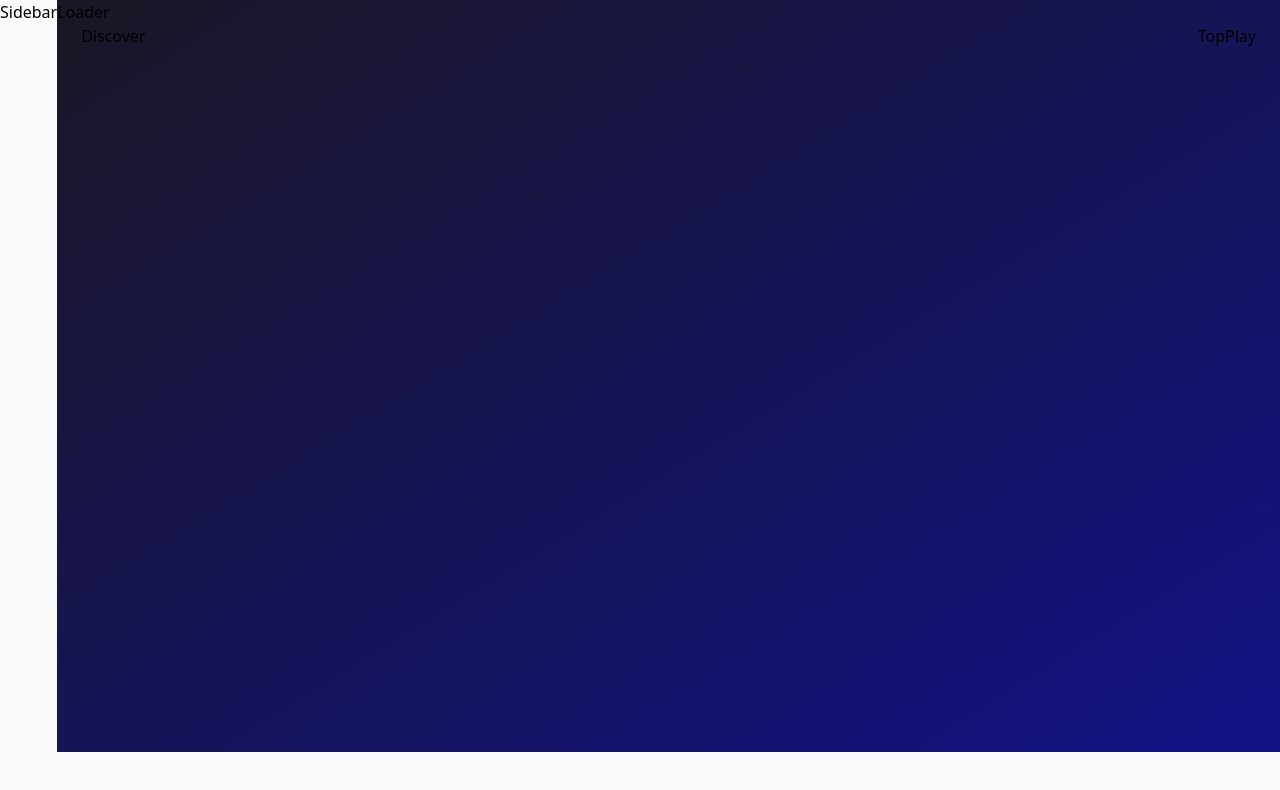
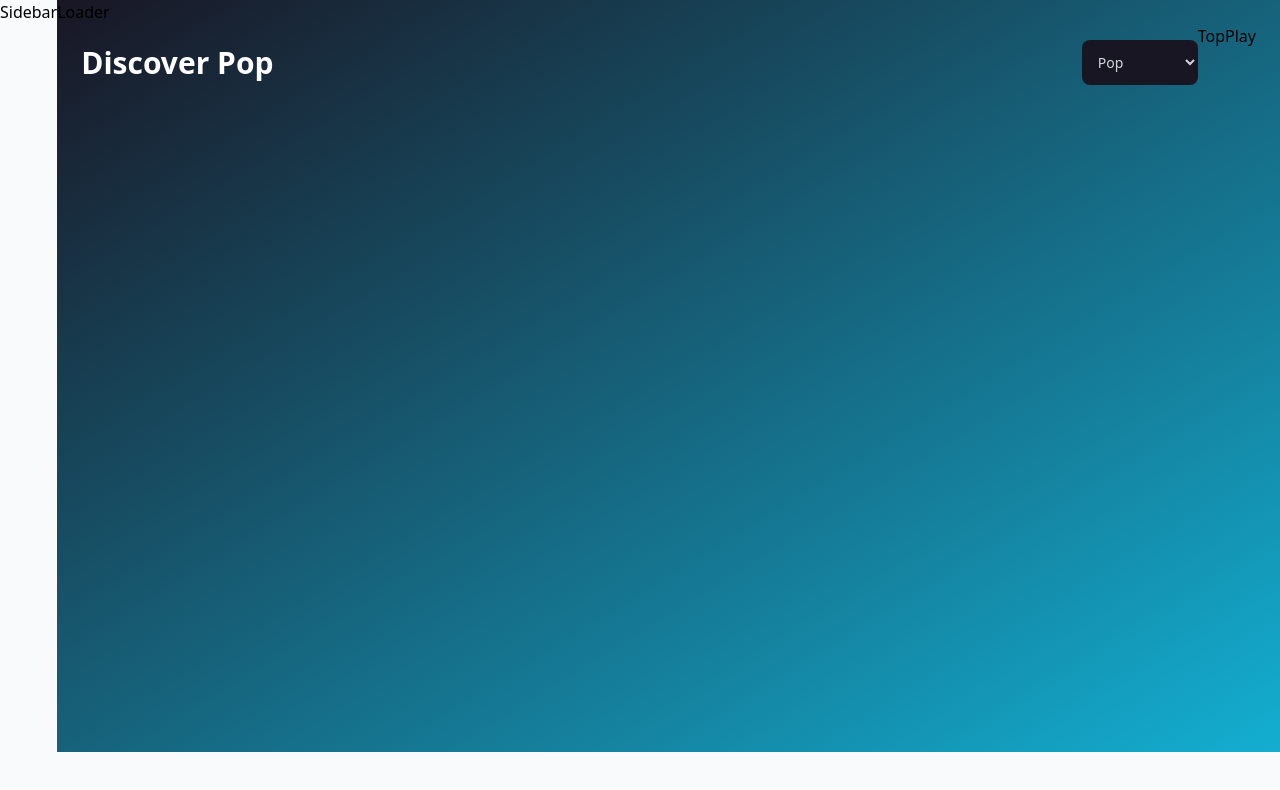
Before and after one commit to Tatianarjo/musicPlay, a React (Vite) app: page / in a window 1280 px wide. Shown: the top 790 px of the page. Built offline with nearby package versions, Linux system fonts and the light colour scheme.

Commit message:
added genre selection and changed background color

```diff
--- a/index.html
+++ b/index.html
@@ -4,7 +4,7 @@
     <meta charset="UTF-8" />
     <link rel="icon" type="image/svg+xml" href="/src/assets/favicon.ico" />
     <meta name="viewport" content="width=device-width, initial-scale=1.0" />
-    <title>Lyriks</title>
+    <title>musicPlay</title>
   </head>
   <body class="h-full overflow-hidden">
     <div id="root"></div>
--- a/src/App.jsx
+++ b/src/App.jsx
@@ -10,7 +10,7 @@
   return (
     <div className="relative flex">
       <Sidebar />
-      <div className="flex-1 flex flex-col bg-gradient-to-br from-black to-[#121286]">
+      <div className="flex-1 flex flex-col bg-gradient-to-br from-black to-[#13aed1]">
         <Searchbar />
 
         <div className="px-6 h-[calc(100vh-72px)] overflow-y-scroll hide-scrollbar flex xl:flex-row flex-col-reverse">
--- a/src/pages/Discover.jsx
+++ b/src/pages/Discover.jsx
@@ -1,10 +1,31 @@
 // import { Error, Loader, Songcard } from "../components";
-import { genres } from '../assets/constants';
+import { genres } from "../assets/constants";
 
 const Discover = () => {
   console.log(genres);
+  const genreTitle = "Pop";
 
-  return <div className="flex flex-col">Discover</div>;
+  return (
+    <div className="flex flex-col">
+      <div
+        className="w-full flex justify-between items-center sm:flex-row
+  flex-col mt-4 mb-10"
+      >
+        <h2 className="font-bold text-3xl text-white text-left">
+          Discover {genreTitle}
+        </h2>
+        <select
+          onChange={() => {}}
+          value=""
+          className="bg-black text-gray-300 p-3 text-sm rounded-lg outline-none sm:mt-0 mt-5"
+        >
+          {genres.map((genre) => (
+            <option key={genre.value} value={genre.value}>{genre.title}</option>
+          ))}
+        </select>
+      </div>
+    </div>
+  );
 };
 
 export default Discover;
```
